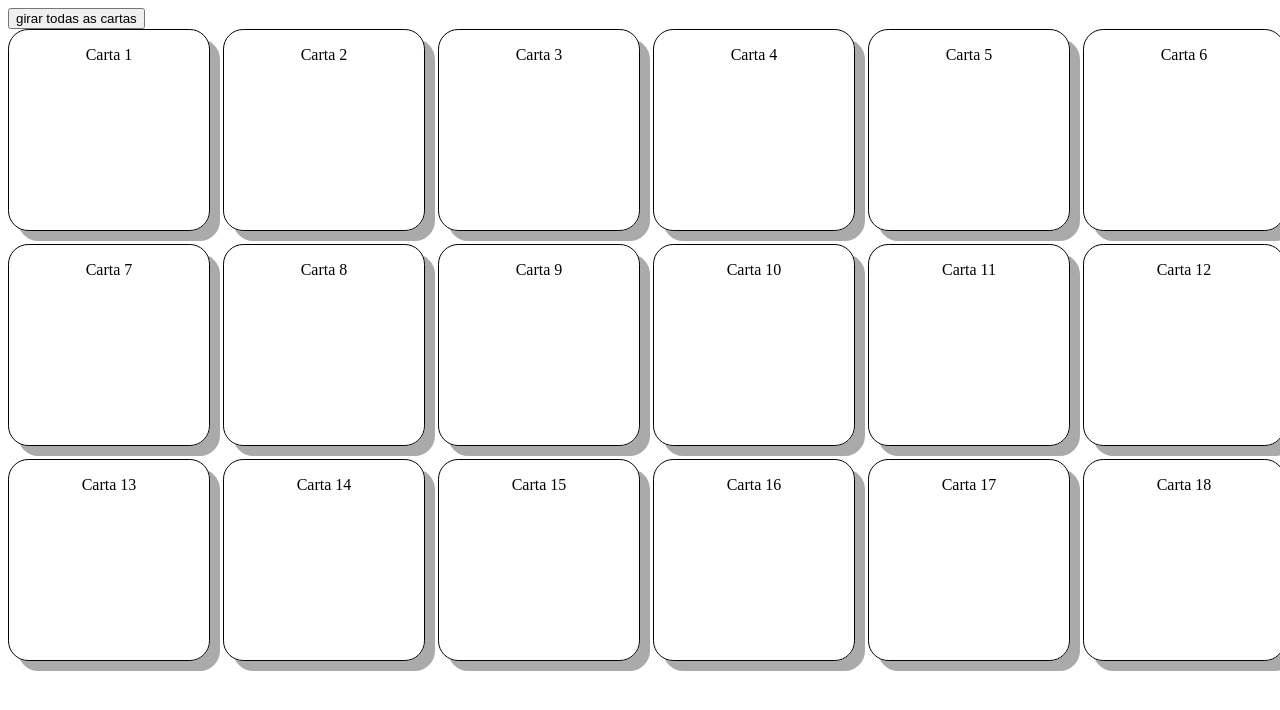
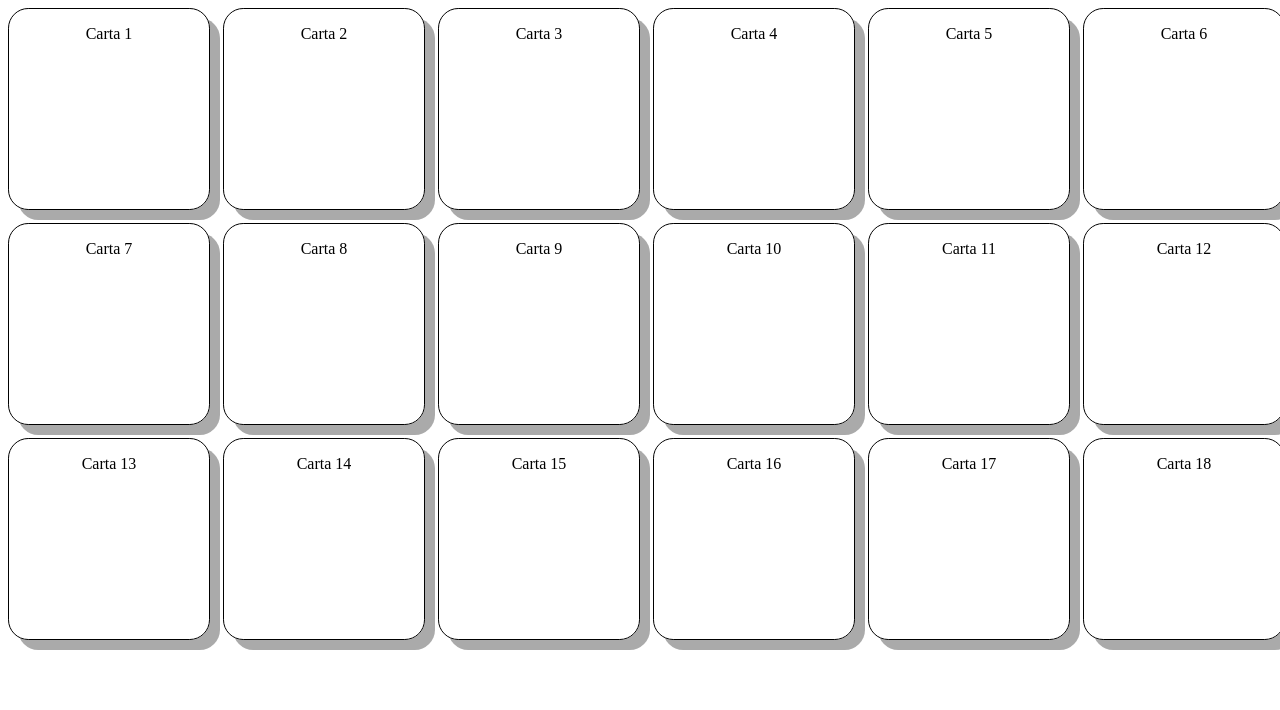
Before and after one commit to ThiagoCL16/projetoIndustrial, a plain HTML site: page index.html in a window 1280 px wide. Shown: the top 710 px of the page. Drawn offline with Linux system fonts and the light colour scheme.

```diff
--- a/index.html
+++ b/index.html
@@ -13,7 +13,7 @@
 </head>
 <body>
     <div id="wrapper"></div>
-    <button id="testes" onclick="giraCartas()">girar todas as cartas</button>
+    <!-- <button id="testes" onclick="giraCartas()">girar todas as cartas</button> -->
     <div id="jogoMemoria"></div>
 
     <!--
```
Also changed, not shown: 1 other file.
